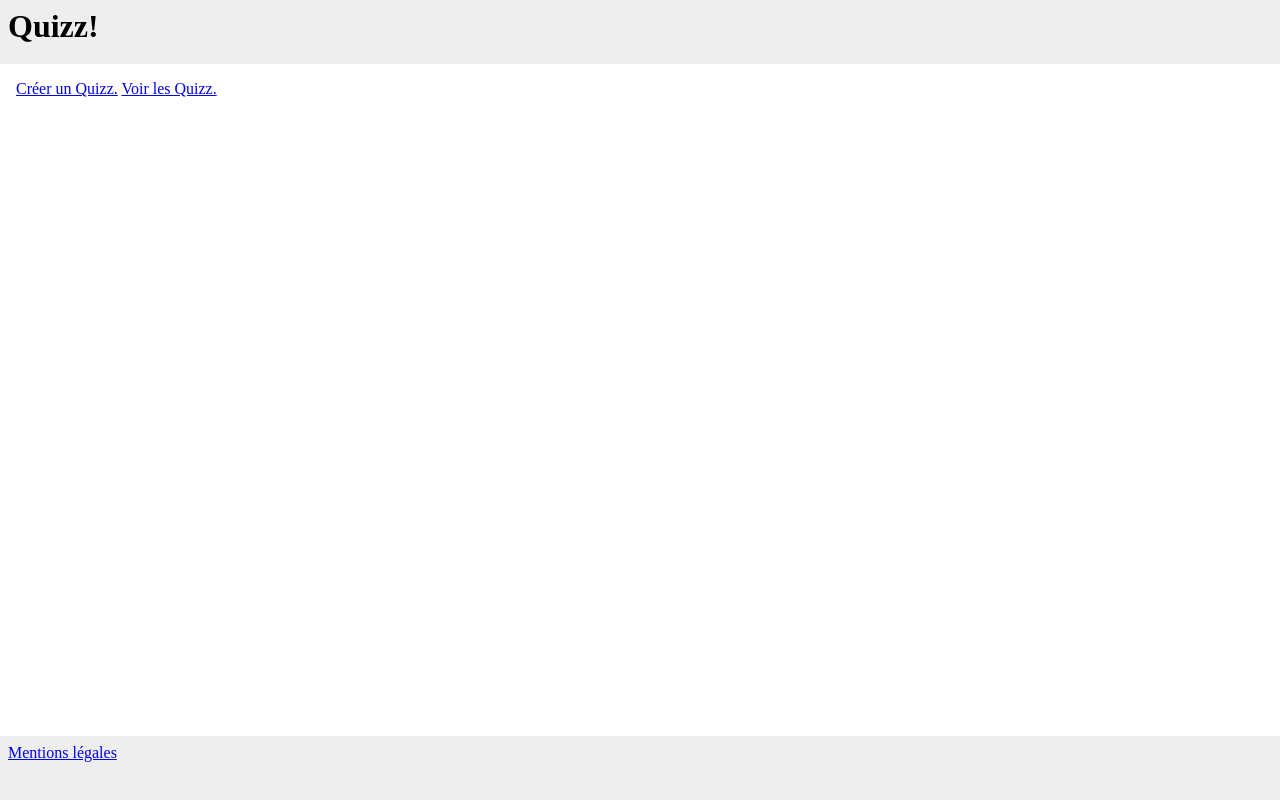
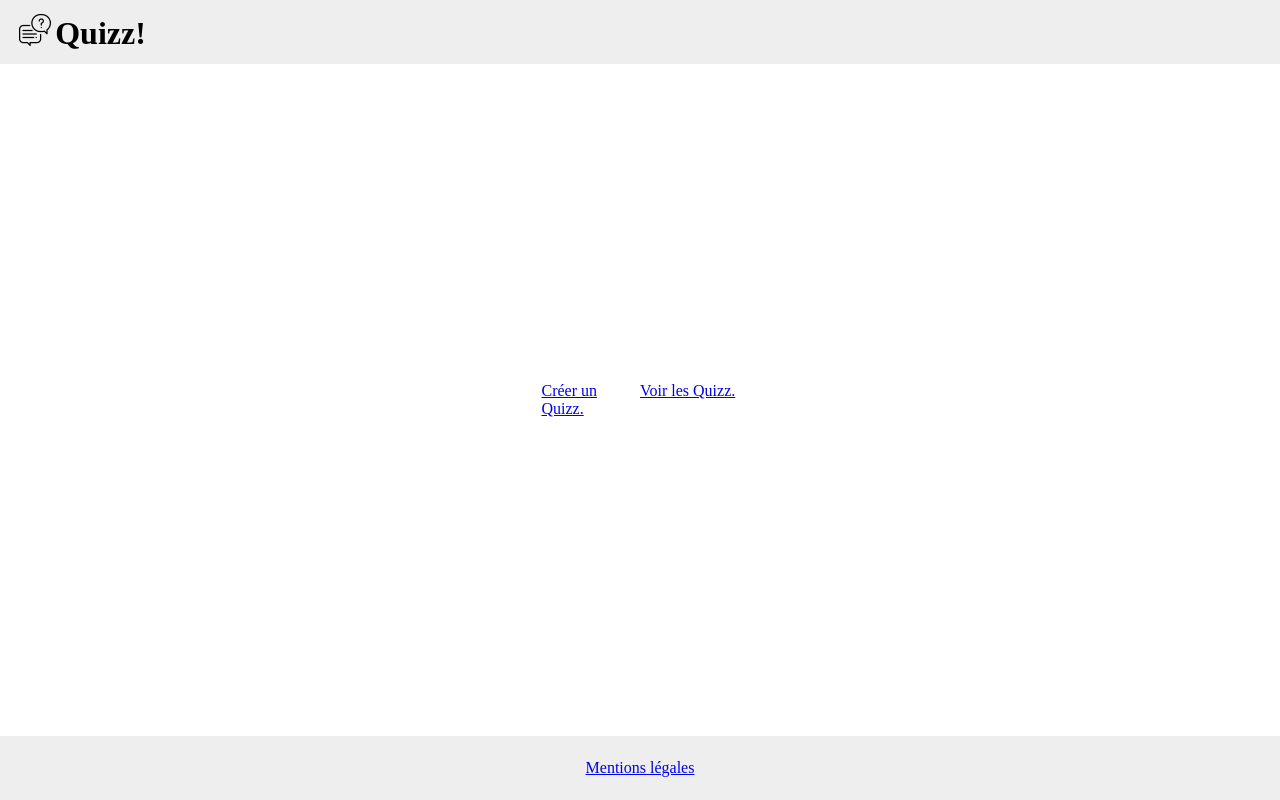
Before and after one commit to jlguenego/example_html, a plain HTML site: page app/index.html in a window 1280 px wide. Drawn offline with Linux system fonts and the light colour scheme.

Commit message:
layout with grid

```diff
--- a/app/index.html
+++ b/app/index.html
@@ -11,10 +11,13 @@
 
 <body>
     <header>
-        <a class="site-id logo" href="index.html">Quizz!</a>
+        <div class="site-id">
+            <img src="assets/conversation.png" alt="Logo">
+            <a href="index.html">Quizz!</a>
+        </div>
     </header>
     <main>
-        <nav >
+        <nav>
             <a href="create-quizz.html">Créer un Quizz.</a>
             <a href="list-quizz.html">Voir les Quizz.</a>
         </nav>
@@ -22,7 +25,7 @@
     <footer>
         <a href="legal.html">Mentions légales</a>
     </footer>
-</div>
+    </div>
 </body>
 
 </html>
--- a/app/style.css
+++ b/app/style.css
@@ -2,7 +2,8 @@
     box-sizing: border-box;
 }
 
-html, body {
+html,
+body {
     height: 100%;
 }
 
@@ -10,10 +11,11 @@ body {
     margin: 0;
 }
 
-header, footer {
+header,
+footer {
     height: 4em;
     background: #eee;
-    padding: 0.5em;
+    padding: 0 1em;
 }
 
 main {
@@ -22,21 +24,28 @@ main {
 }
 
 .site-id {
+    padding: 0.2em;
+}
+
+.site-id:hover {
+    background: #ddd;
+}
+
+.site-id:active {
+    text-decoration: underline;
+}
+
+.site-id img {
+    position: relative;
+    top: 0.15em;
+    width: 2em;
+}
+
+.site-id a {
     font-size: 2em;
     text-decoration: none;
     color: inherit;
-}
-
-.logo {
     font-weight: bold;
-}
-
-.logo:hover {
-    background: #ddd;
-}
-
-.logo:active {
-    text-decoration: underline;
 }
 
 nav a:focus {
@@ -51,3 +60,26 @@ nav a:focus {
 .legal p {
     line-height: 1.15em;
 }
+
+header {
+    display: grid;
+    justify-items: start;
+    align-items: center;
+}
+
+footer {
+    display: grid;
+    justify-items: center;
+    align-items: center;
+}
+
+main {
+    display: grid;
+    justify-items: center;
+    align-items: center;
+}
+
+main nav {
+    display: grid;
+    grid-template-columns: 50% 50%;
+}
```
